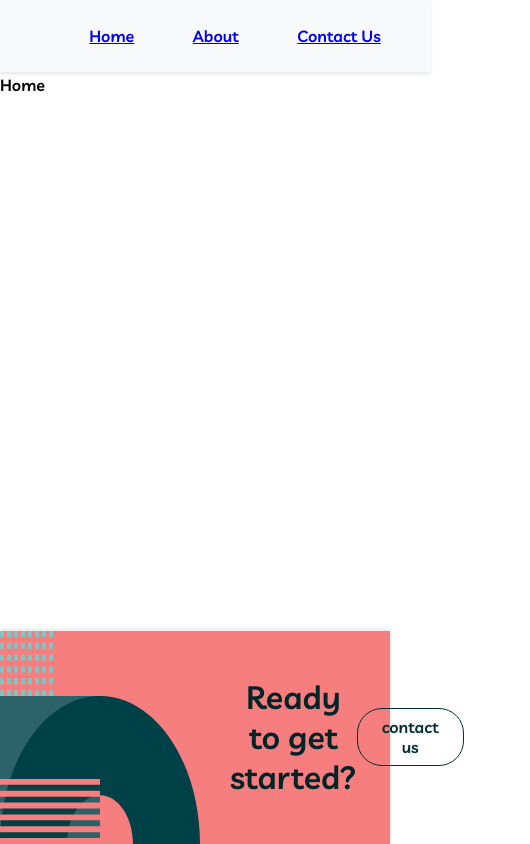
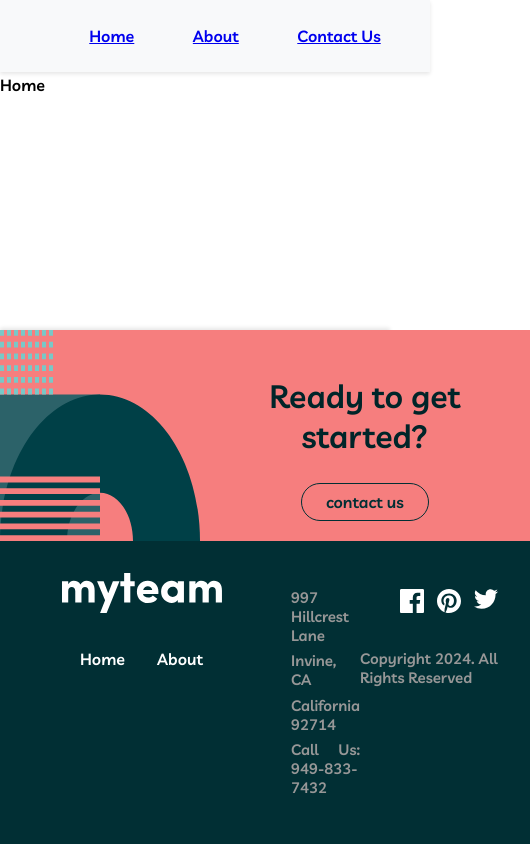
Before and after one commit to poulami-saha/Global-Code-Queens-MyTeam-Website, a React (Create React App) app: page / in a window 390 px wide. Shown: the whole page, 530 px wide, since content can reach past the window. Built offline with nearby package versions, Linux system fonts and the light colour scheme.

Commit message:
SubFooter, HeroFooter and Footer.module.css updated

```diff
--- a/src/components/Footer/Footer.jsx
+++ b/src/components/Footer/Footer.jsx
@@ -1,12 +1,14 @@
 import React from 'react';
 import styles from './Footer.module.css';
 import HeroFooter from './HeroFooter';
+import SubFooter from './SubFooter';
 
 
 const Footer = () => {
   return (
     <footer className={styles.footer}>
        <HeroFooter/>
+       <SubFooter />
     </footer>
   );
 };
--- a/src/components/Footer/Footer.module.css
+++ b/src/components/Footer/Footer.module.css
@@ -11,7 +11,6 @@
   /* HeroFooter Syles */
 
   .footerContent {
-
        background-color: #F67E7E;
        display: flex;
        align-content: center;
@@ -35,6 +34,10 @@
 
   }
 
+  .footerImg {
+    height: auto;
+  }
+
 
 
   .btn button {
@@ -47,3 +50,148 @@
     font-size: 1rem;
 
   }
+
+
+  /* SubFooter styles */
+
+
+  .footerInfo {
+    background-color: #012F34;
+    display: flex;
+    justify-content: space-between;
+   padding: 2rem;
+   position: relative;
+
+  }
+
+  .logoDesc img {
+    text-align: justify;
+
+  }
+
+  .logoDesc ul {
+    margin-right: 3rem;
+  }
+
+
+
+  .logoText {
+   display: flex;
+   justify-content: center;
+   align-items: center;
+   gap: 2rem;
+   text-align: justify;
+   color: #FFFF;
+   padding-top: 1rem;
+   margin-left: 0.5rem;
+  }
+
+  .location ul {
+    display: grid;
+    text-align: justify;
+    gap: .4rem;
+    color: #979797;
+    font-size: 15px;
+  }
+
+  .footerInfo ul li {
+   list-style: none;
+  }
+
+  .socialLinks p {
+    color: #979797;
+    font-size: 15px;
+    padding-top: 1rem;
+    text-align: justify;
+
+
+
+  }
+
+  .socialLinks ul {
+    display: flex;
+    gap: 0.8rem;
+
+  }
+
+
+  /* Media Queries */
+
+/* Small devices (landscape phones, 576px and up) */
+@media (max-width: 576px) {
+   .footer {
+    display: grid;
+   }
+
+
+  .footerText {
+    display: flex;
+    flex-direction: column;
+    flex-wrap: nowrap;
+    /* width: 100%; */
+    padding: 10px 15px;
+  }
+
+
+
+  .footerText h2 {
+    font-size: 1.5rem;
+  }
+
+  .btn button {
+    font-size: 0.875rem;
+    padding: 0.4rem 1.2rem;
+  }
+}
+
+/* Medium devices (tablets, 768px and up) */
+@media (max-width: 768px) {
+  .footerText {
+    display: grid;
+    /* width: 100%; */
+    padding: 10px 15px;
+  }
+
+  .footerText h2 {
+    font-size: 1.75rem;
+  }
+
+  .btn button {
+    font-size: 0.9375rem;
+    padding: 0.45rem 1.3rem;
+  }
+}
+
+/* Large devices (desktops, 992px and up) */
+@media (max-width: 992px) {
+  .footerText {
+    flex-direction: row;
+    padding: 18px 25px;
+  }
+
+  .footerText h2 {
+    font-size: 1.875rem;
+  }
+
+  .btn button {
+    font-size: 0.9375rem;
+    padding: 0.45rem 1.3rem;
+  }
+}
+
+/* Extra large devices (large desktops, 1200px and up) */
+@media (max-width: 1200px) {
+  .footerText {
+    flex-direction: row;
+    padding: 20px 30px;
+  }
+
+  .footerText h2 {
+    font-size: 2rem;
+  }
+
+  .btn button {
+    font-size: 1rem;
+    padding: 0.5rem 1.5rem;
+  }
+}
--- a/src/components/Footer/HeroFooter.jsx
+++ b/src/components/Footer/HeroFooter.jsx
@@ -1,12 +1,11 @@
 import React from 'react'
 import styles from './Footer.module.css'
 import footerImage from '../../assets/bg-pattern-home-6-about-5.svg'
-import Link from 'react'
 
 function HeroFooter() {
     return (
         <div className={styles.footerContent}>
-       <img src={footerImage} alt="" className="footerImg" />
+       <img src={footerImage} alt="" className={styles.footerImg} />
             <div className={styles.footerText}>
                 <h2>Ready to get started?</h2>
 
--- a/src/components/Footer/SubFooter.jsx
+++ b/src/components/Footer/SubFooter.jsx
@@ -0,0 +1,51 @@
+import React from "react";
+import logo from "../../assets/logo.svg";
+import facebook from "../../assets/icon-facebook.svg";
+import pinterest from "../../assets/icon-pinterest.svg";
+import twitter from "../../assets/icon-twitter.svg";
+import styles from './Footer.module.css'
+
+function SubFooter() {
+  return (
+    <div className={styles.footerInfo}>
+
+      <div className={styles.logoDesc}>
+        <img src={logo} alt="logo" />
+        <ul className={styles.logoText}>
+          <li>Home</li>
+          <li>About</li>
+        </ul>
+      </div>
+
+      <div className={styles.location}>
+        <ul>
+          <li>997 Hillcrest Lane</li>
+          <li>Invine, CA</li>
+          <li>California 92714</li>
+          <li>Call Us: 949-833-7432</li>
+        </ul>
+      </div>
+
+      <div className={styles.socialLinks}>
+
+        <div>
+          <ul>
+            <li>
+              <img src={facebook} alt="facebook" />
+            </li>
+            <li>
+              <img src={pinterest} alt="pinterest" />
+            </li>
+            <li>
+              <img src={twitter} alt="X" />
+            </li>
+          </ul>
+        </div>
+
+        <p>Copyright 2024. All Rights Reserved</p>
+      </div>
+    </div>
+  );
+}
+
+export default SubFooter;
```
